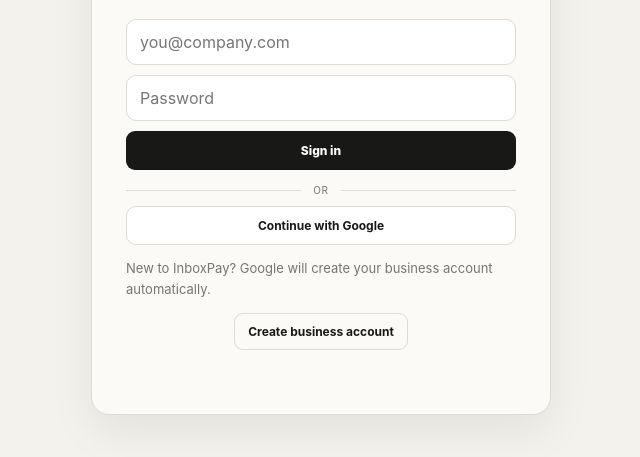
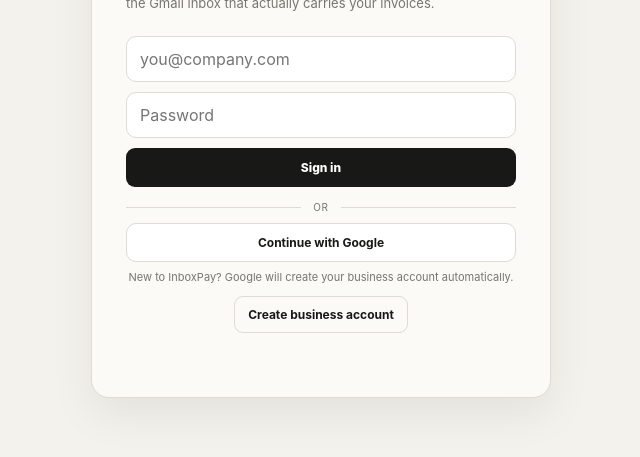
Before and after one commit to ShalyX/inboxpay, a website with bundled scripts: page public/index.html in a window 1280 px wide. Shown: the part 313-770 px from the top of the page, without its empty margins (319-959 px from the left). Built offline with nearby package versions, Linux system fonts and the light colour scheme; a script that the page names is missing.

Commit message:
Style Google account helper text

```diff
--- a/public/styles.css
+++ b/public/styles.css
@@ -39,3 +39,5 @@
 .google-auth{width:100%;border:1px solid var(--line);background:#fff;border-radius:10px;padding:11px 13px;font-size:12px;font-weight:750;cursor:pointer}
 .google-auth:hover{background:#f3f2ee}
 .google-auth:disabled{opacity:.5;cursor:not-allowed}
+
+.auth-helper{margin:8px 0 0!important;text-align:center;color:var(--muted);font-size:11px!important;line-height:1.4!important}
```
